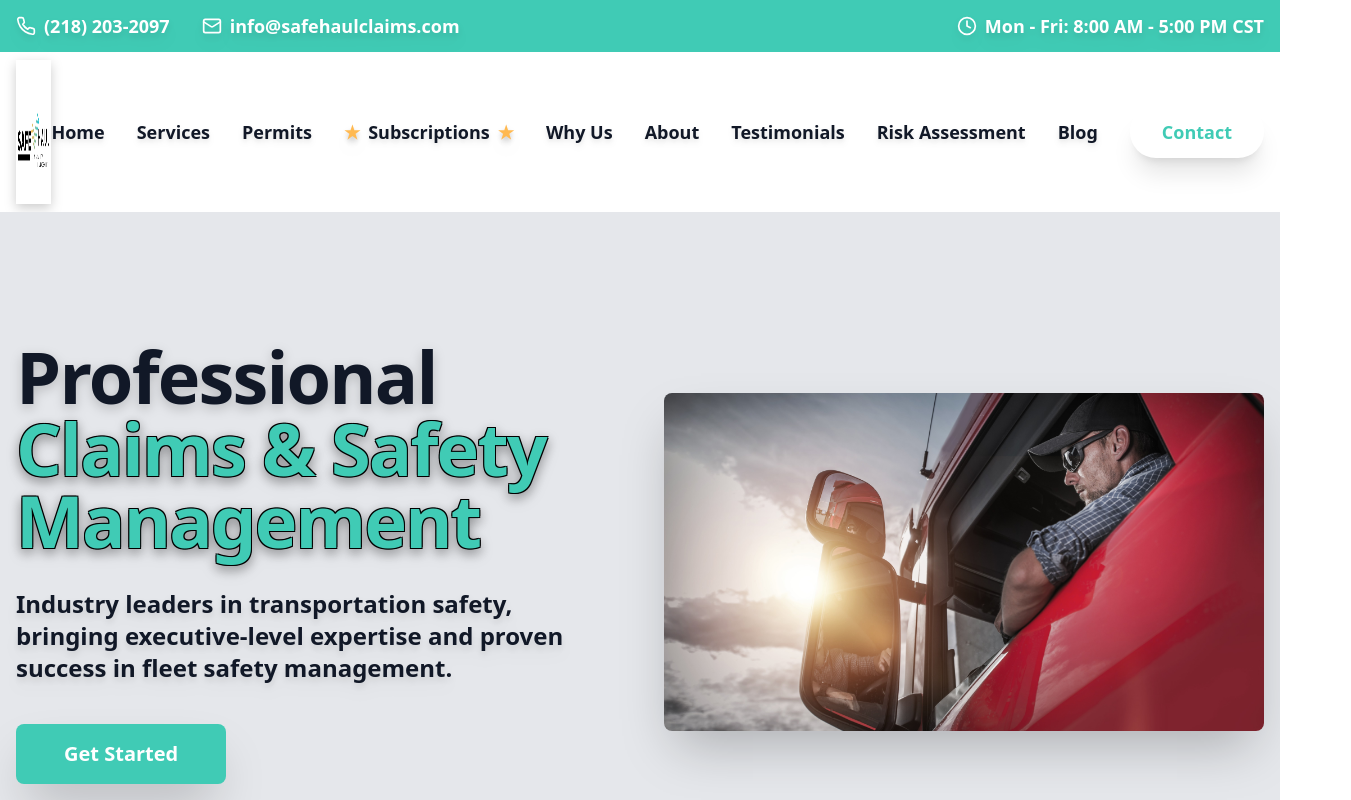
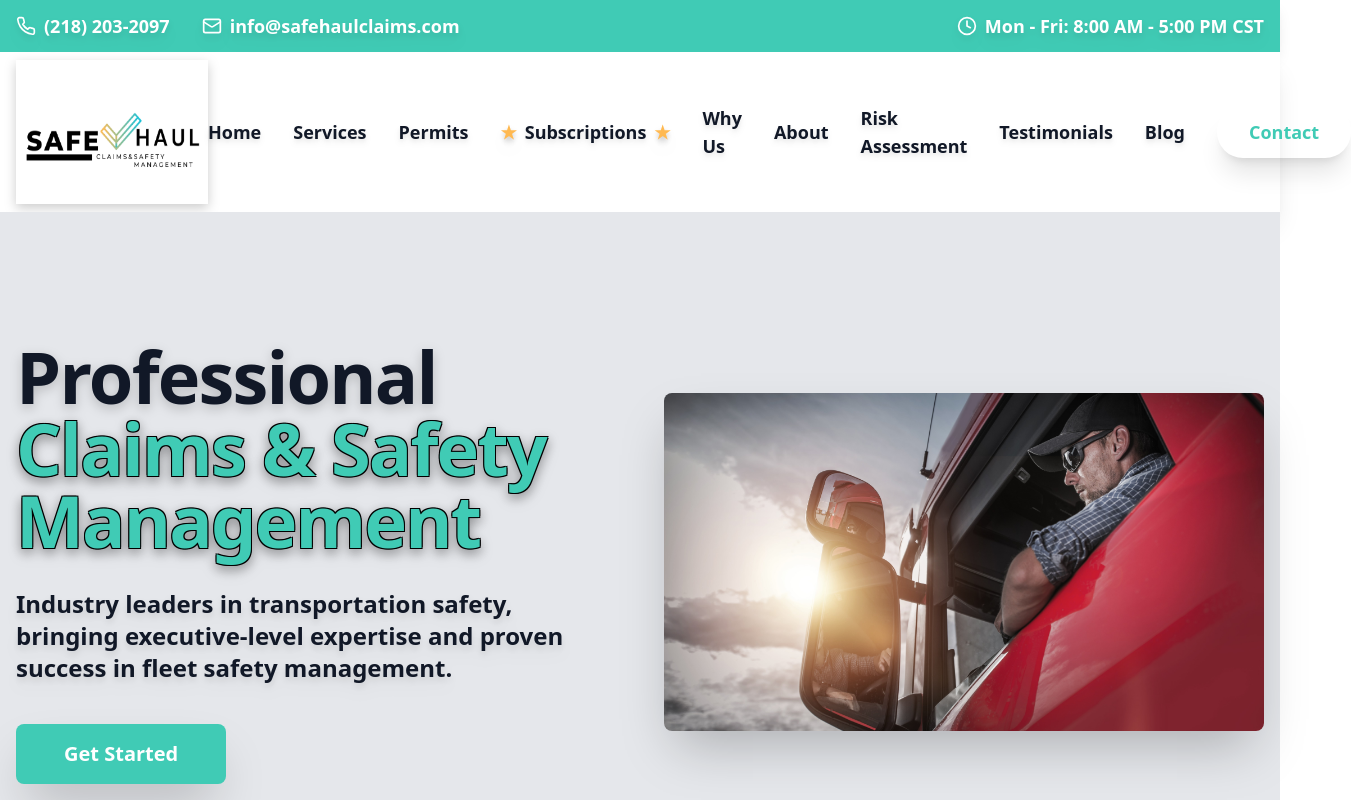
Before and after one commit to etsfreightski/safehaul-website, a React (Vite) app: page / in a window 1280 px wide. Shown: the top 800 px of the page, 1351 px wide, since content can reach past the window. Built offline with nearby package versions, Linux system fonts and the light colour scheme.

Commit message:
Updated header layout for logo visibility

```diff
--- a/src/components/Header.jsx
+++ b/src/components/Header.jsx
@@ -5,7 +5,7 @@ const Header = () => (
  <header className="bg-white shadow-xl">
    <nav className="max-w-7xl mx-auto px-4">
      <div className="flex items-center justify-between h-40">
-        <div className="flex-1 flex justify-start">
+       <div className="flex-shrink-0 flex justify-start w-48">
          <Link to="/">
            <img src="/safehaul-logo.svg.PNG" alt="Safe Haul Claims & Safety Management" className="h-36 w-auto drop-shadow-xl" />
          </Link>
@@ -21,8 +21,8 @@ const Header = () => (
          </a>
          <a href="#why-us" className="text-lg font-black text-gray-900 hover:text-[#40CBB5] transition-colors drop-shadow-md">Why Us</a>
          <a href="#about" className="text-lg font-black text-gray-900 hover:text-[#40CBB5] transition-colors drop-shadow-md">About</a>
+         <Link to="/risk-assessment" className="text-lg font-black text-gray-900 hover:text-[#40CBB5] transition-colors drop-shadow-md">Risk Assessment</Link>
          <Link to="/testimonials" className="text-lg font-black text-gray-900 hover:text-[#40CBB5] transition-colors drop-shadow-md">Testimonials</Link>
-	  <Link to="/risk-assessment" className="text-lg font-black text-gray-900 hover:text-[#40CBB5] transition-colors drop-shadow-md">Risk Assessment</Link>
          <Link to="/blog" className="text-lg font-black text-gray-900 hover:text-[#40CBB5] transition-colors drop-shadow-md">Blog</Link>
          <a href="#contact" className="text-lg font-black border-3 border-[#40CBB5] px-8 py-3 rounded-full text-[#40CBB5] hover:bg-[#40CBB5] hover:text-white transition-all shadow-xl">Contact</a>
        </div>
```
Lines whose indentation alone changed are shown as unchanged.
